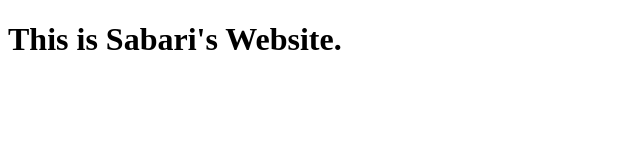
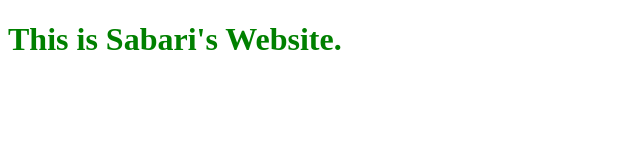
Before and after one commit to SYEDAHAMED29/Sabari-cookie, a plain HTML site: page index.html in a window 1280 px wide. Shown: the whole page, without its empty margins (0-640 px from the left). Drawn offline with Linux system fonts and the light colour scheme.

Commit message:
Added styles.css

```diff
--- a/index.html
+++ b/index.html
@@ -4,6 +4,7 @@
     <meta charset="UTF-8" />
     <meta name="viewport" content="width=device-width, initial-scale=1.0" />
     <title>Sabari's Website</title>
+    <link rel="stylesheet" href="styles.css" />
   </head>
   <body>
     <h1>This is Sabari's Website.</h1>
--- /dev/null
+++ b/styles.css
@@ -0,0 +1,3 @@
+h1 {
+  color: green;
+}
```
